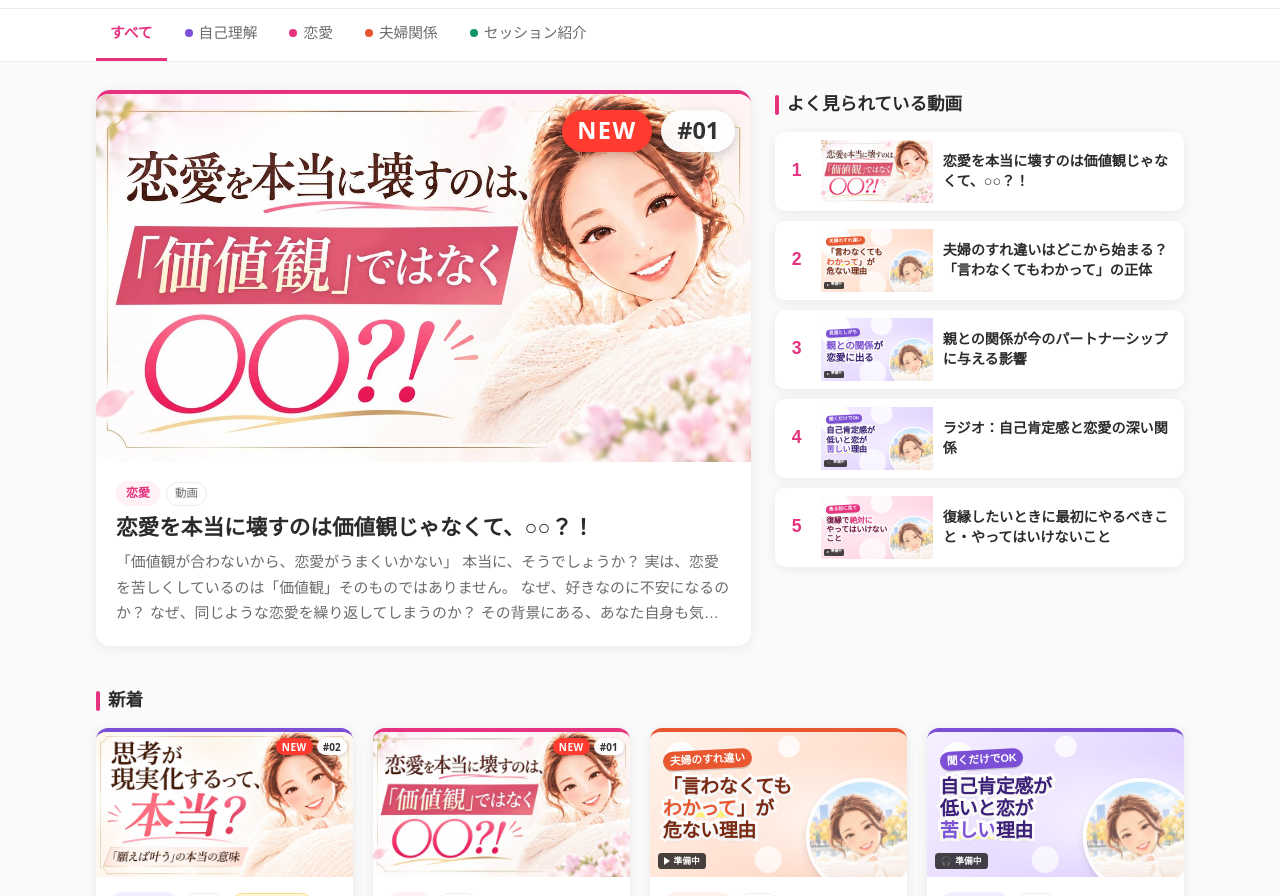
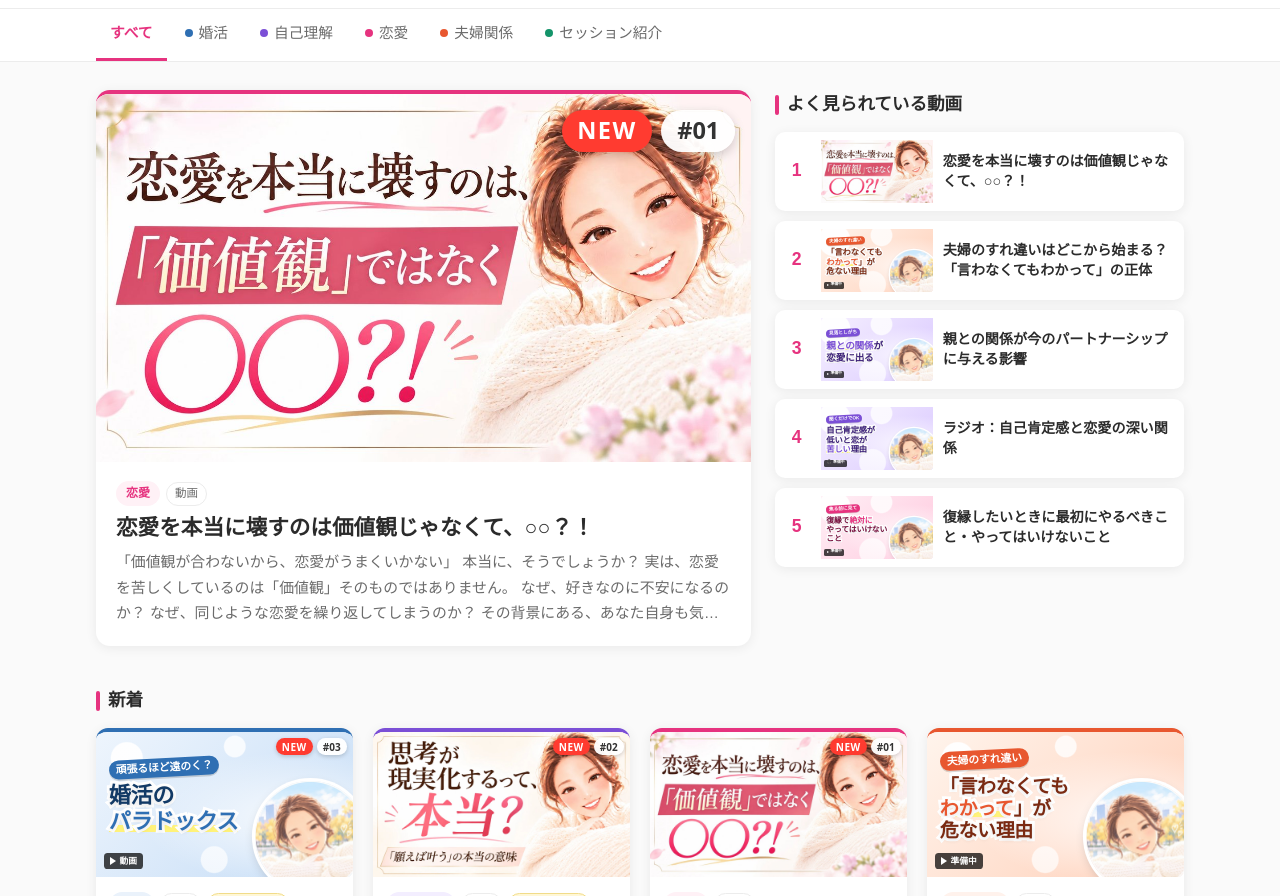
Before and after one commit to eriko05/eriko1011-media, a plain HTML site: page index.html in a window 1280 px wide. Shown: the part 56-952 px from the top of the page. Drawn offline with Linux system fonts and the light colour scheme; a web font is replaced by a local one.

Commit message:
動画 #03「婚活のパラドックス」を資料PDF付きで追加（カテゴリ「婚活」を新設）
Co-Authored-By: Claude Opus 5.5 <noreply@anthropic.com>
Claude-Session: https://claude.ai/code/session_01BjLkNFpZQDyYeC2jtPT9mX

```diff
--- a/index.html
+++ b/index.html
@@ -66,6 +66,7 @@ header{background:#fff;border-bottom:1px solid var(--line);position:sticky;top:0
 .thumb[data-cat="夫婦関係"]{--c1:#fff4ec;--c2:#ffcfb8;--ac:#e8572f;--ink:#7a2a12}
 .thumb[data-cat="自己理解"]{--c1:#f6f0ff;--c2:#d9c8ff;--ac:#7b4fd6;--ink:#3b1f78}
 .thumb[data-cat="セッション紹介"]{--c1:#eefbf6;--c2:#bfeedd;--ac:#14946a;--ink:#0d4d38}
+.thumb[data-cat="婚活"]{--c1:#eef5fd;--c2:#c4dcf6;--ac:#2f6fb3;--ink:#123a66}
 .thumb > img.bg{position:absolute;inset:0;width:100%;height:100%;object-fit:cover}
 .thumb .face{position:absolute;right:-5cqw;bottom:-6cqw;width:43cqw;aspect-ratio:1;border-radius:50%;
   background:url(images/profile.jpg) center/cover;box-shadow:0 0 0 1.2cqw #fff,0 1.5cqw 4cqw rgba(0,0,0,.18)}
@@ -96,6 +97,7 @@ article[data-cat]{border-top:4px solid var(--cc,#e6337f)}
 [data-cat="夫婦関係"]{--cc:#e8572f;--cs:#fff2ec}
 [data-cat="自己理解"]{--cc:#7b4fd6;--cs:#f3eeff}
 [data-cat="セッション紹介"]{--cc:#14946a;--cs:#e9f8f2}
+[data-cat="婚活"]{--cc:#2f6fb3;--cs:#eaf2fb}
 .tag[data-cat]{color:var(--cc);background:var(--cs)}
 .cats button[data-c]:not([data-c="すべて"])::before{content:"";display:inline-block;width:8px;height:8px;border-radius:50%;margin-right:6px;vertical-align:1px;background:var(--cc,#ccc)}
 .tag{display:inline-block;font-size:.75rem;color:var(--pink);background:var(--pink-soft);padding:2px 10px;border-radius:999px;font-weight:700}
@@ -215,6 +217,12 @@ footer{text-align:center;color:var(--muted);font-size:.8rem;padding:28px 16px}
    url が入っている動画には、古い順に #01, #02 … の番号が自動で付きます（新しい動画はリストの一番上に追加）。
    ========================================================= */
 const ITEMS = [
+  { title:"婚活のパラドックス",
+    category:"婚活", type:"動画", duration:"", added:"2026-11-24",
+    kicker:"頑張るほど遠のく？", catch:"婚活の\n**パラドックス**",
+    desc:"「婚活を頑張っているのに、なぜか結婚にたどり着けない」\n\n行動も変えた。努力もしている。\nそれなのに、結果がついてこない。\n「私の何がいけないの？」と、自分を責めていませんか？\n\n実は、あなたの努力は間違っていません。\nただ、脳の**「移行期」**が終わっていないだけなのです。\n\nこの動画では、\n「ボスザル脳」「チンピラ猿脳」「奉仕ザル脳」という脳の3つの階層から、\n婚活がうまくいかない本当の理由と、\nアップデートを完了させる3つの鍵を紐解きます。\n\n「もう結婚したくないのかも…」\nそう感じている方こそ、ぜひ最後までご覧ください。",
+    pdf:"docs/konkatsu-paradox.pdf",
+    url:"https://youtu.be/VitprKeFga0" },
   { title:"「思考が現実化する」って、本当？",
     category:"自己理解", type:"動画", duration:"", added:"2026-11-20",
     kicker:"よく聞くけど…", catch:"「思考が\n**現実化**する」\nって本当？",
@@ -253,7 +261,7 @@ const ITEMS = [
     desc:"初めての方向けに、体験セッションの流れと受けた方の変化をご紹介します。", url:"" },
 ];
 /* ランキング表示する動画（上の一覧の番号。0が一番上） */
-const RANKING = [1, 2, 4, 3, 5];
+const RANKING = [2, 3, 5, 4, 6];
 </script>
 
 <script>
```
Also changed, not shown: 1 other file.
